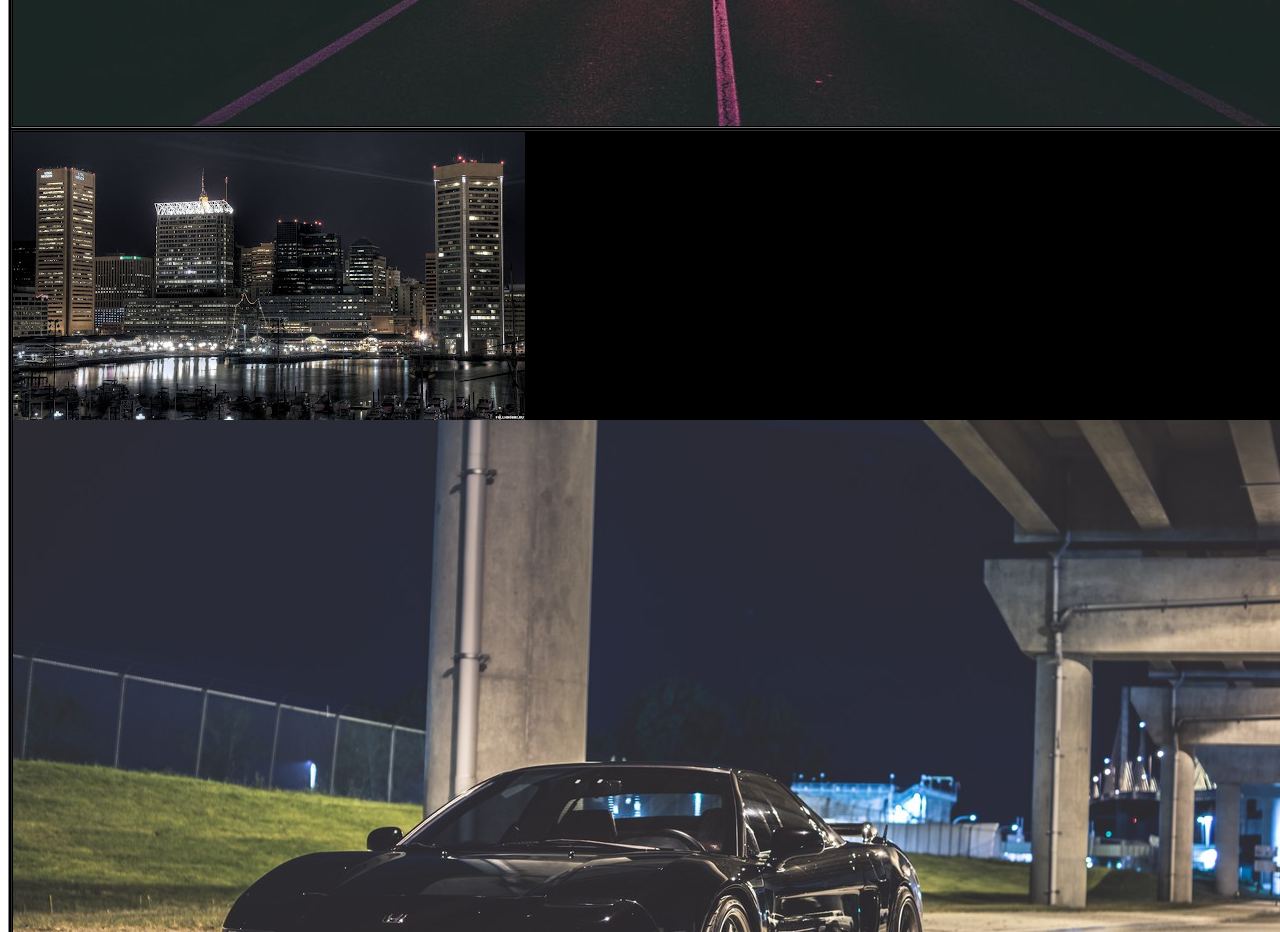
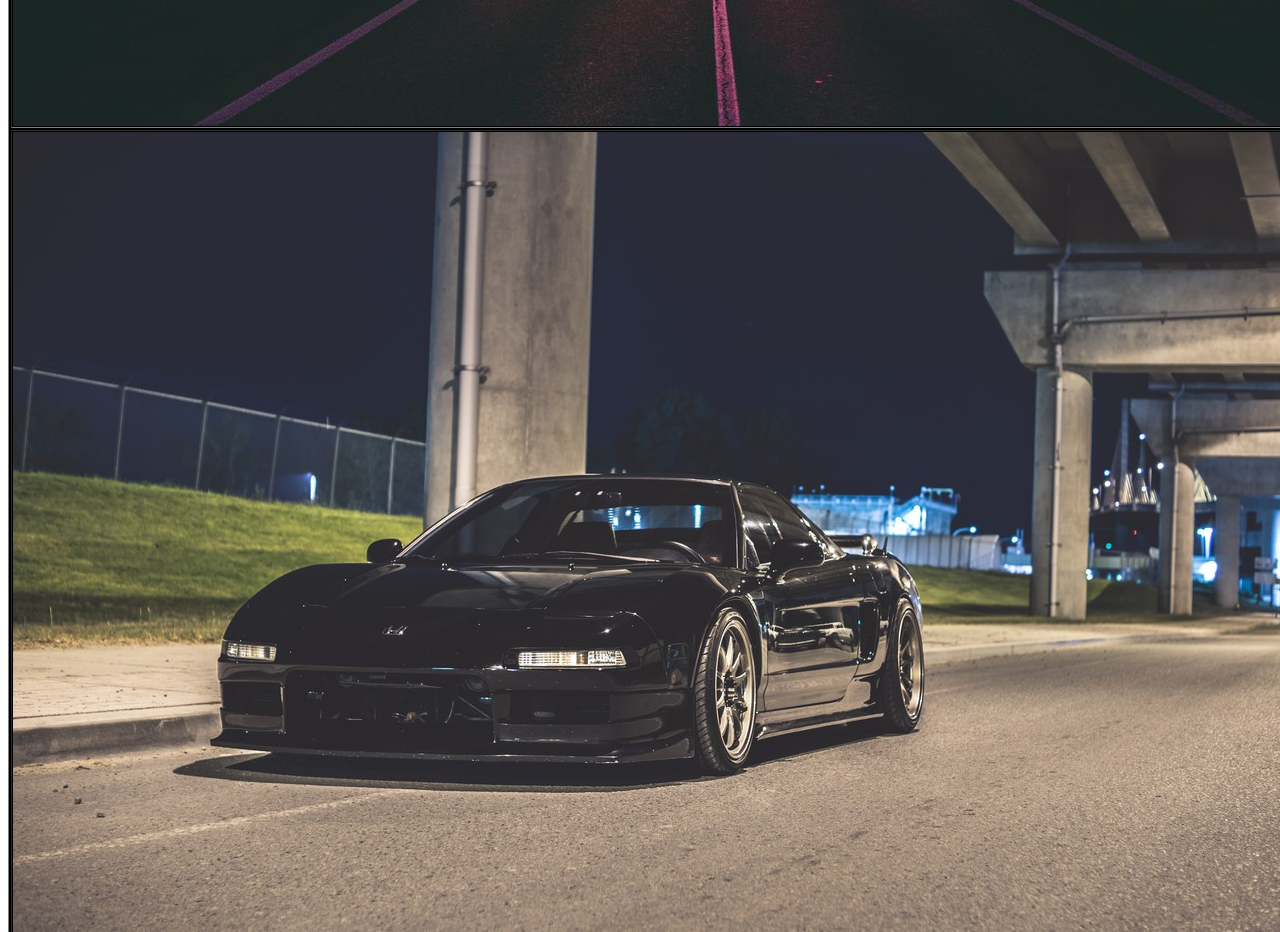
Before and after one commit to blonh/blonh.github.io, a plain HTML site: page index.html in a window 1280 px wide. Shown: the part 1800-2732 px from the top of the page. Drawn offline with Linux system fonts and the light colour scheme.

Commit message:
AusWe28t

```diff
--- a/index.html
+++ b/index.html
@@ -17,7 +17,6 @@
 				<img src="los.jpg">
 			</td></tr>
 			<tr><td>
-                  <img src="gor.jpg">
 
 				<img src="honda.jpg">
 			<tr><td>
```
